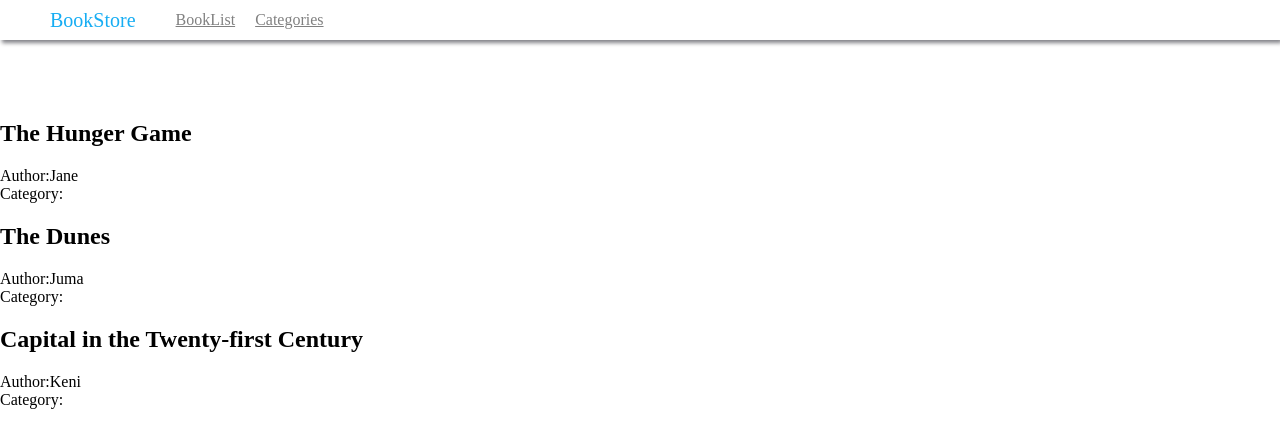
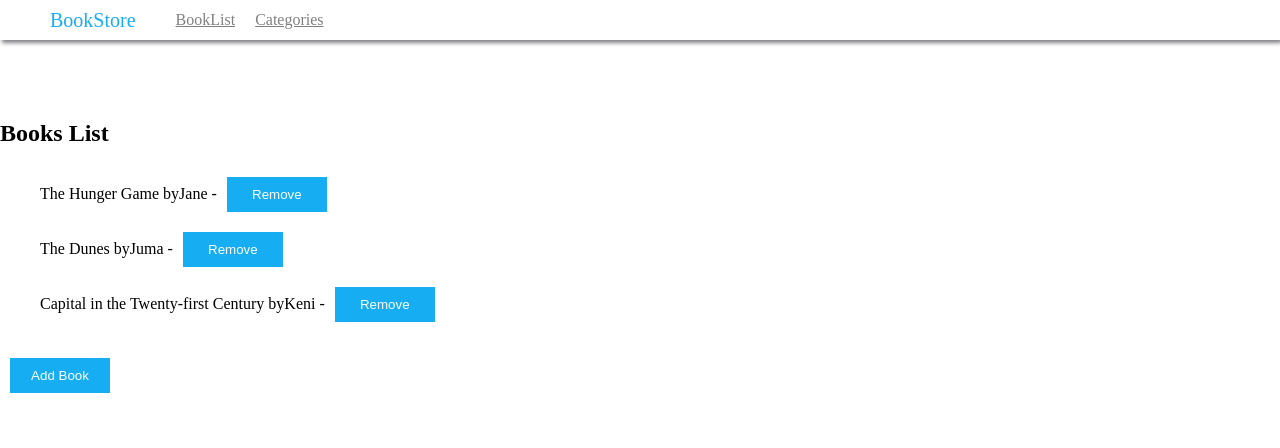
Before and after one commit to mercymugambi/react-redux-bookstore, a React (Create React App) app: page / in a window 1280 px wide. Shown: the top 448 px of the page. Built offline with nearby package versions, Linux system fonts and the light colour scheme.

Commit message:
rename form to AddBook to handle adding of newbook

```diff
--- a/src/components/BookList.js
+++ b/src/components/BookList.js
@@ -1,25 +1,48 @@
 import React from 'react';
 import PropTypes from 'prop-types';
+import { useDispatch } from 'react-redux';
+import { addBook, removeBook } from '../redux/books/booksSlice';
 
-const BookList = ({ books }) => (
+const BooksList = ({ books }) => {
+  const dispatch = useDispatch();
+
+  const handleAddBook = () => {
+    const newBook = {
+      item_id: 'item4',
+      title: 'To Kill a Mockingbird',
+      author: 'Harper Lee',
+      category: 'Fiction',
+    };
+    dispatch(addBook(newBook));
+  };
+
+  const handleRemoveBook = (itemId) => {
+    dispatch(removeBook(itemId));
+  };
+
+  return (
     <div>
+      <h2>Books List</h2>
+      <ul>
         {books.map((book) => (
-      <div key={book.item_id}>
-        <h2>{book.title}</h2>
-        <p>
-          Author:
+          <li key={book.item_id}>
+            {book.title}
+            {' '}
+            by
             {book.author}
-        </p>
-        <p>
-          Category:
+            {' '}
+            -
             {book.category}
-        </p>
-      </div>
+            <button type="button" onClick={() => handleRemoveBook(book.item_id)}>Remove</button>
+          </li>
         ))}
+      </ul>
+      <button type="button" onClick={handleAddBook}>Add Book</button>
     </div>
   );
+};
 
-BookList.propTypes = {
+BooksList.propTypes = {
   books: PropTypes.arrayOf(
     PropTypes.shape({
       item_id: PropTypes.string.isRequired,
@@ -30,4 +53,4 @@ BookList.propTypes = {
   ).isRequired,
 };
 
-export default BookList;
+export default BooksList;
--- a/src/redux/books/booksSlice.js
+++ b/src/redux/books/booksSlice.js
@@ -26,7 +26,7 @@ const booksSlice = createSlice({
   initialState,
   reducers: {
     addBook: (state, action) => [...state, action.payload],
-    removeBook: (state, action) => state.filter((book) => book.id !== action.payload),
+    removeBook: (state, action) => state.filter((book) => book.item_id !== action.payload),
   },
 });
 
```
Also changed, not shown: src/components/AddBook.js (added, +34 -0 lines), src/components/Form.js (deleted, +0 -24 lines). Lines whose indentation alone changed are shown as unchanged.
